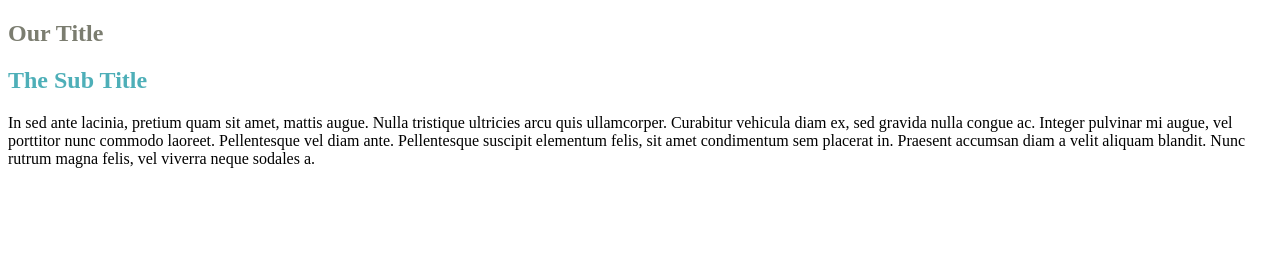
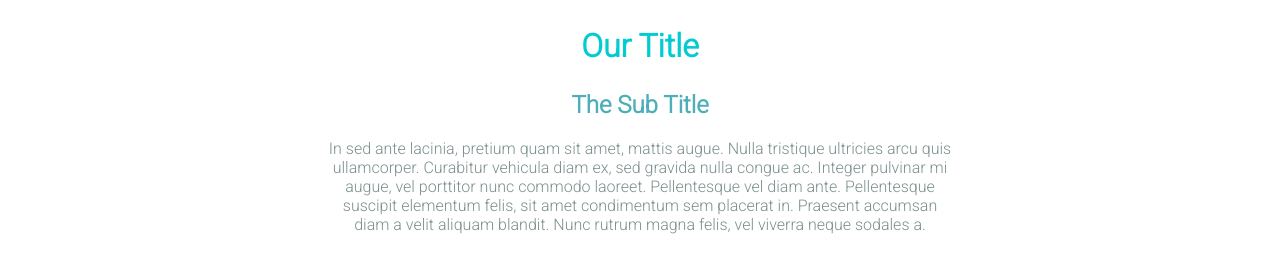
Before and after one commit to AMOC0409/color-change-fonts, a plain HTML site: page index.html in a window 1280 px wide. Drawn offline with Linux system fonts and the light colour scheme.

Commit message:
Updated Css file

```diff
--- a/css/main.css
+++ b/css/main.css
@@ -1,6 +1,6 @@
 body, html {
   text-align: center;
-  font-family: Gotham, Helvetica, Arial, sans-serif;
+font-family: 'Roboto', sans-serif;
   font-size: 1em;
 }
 
@@ -33,18 +33,7 @@ paragraph {
   float: left;
 
 }
-@media only screen and (max-device-width: 480px) {
-  h1 {
-color: : #7b7d70;
-}
 
-  h2 {
-color: #4eafb8;
-}
-
-  paragraph {
-color: #ff8641;
-}
 /* ----------- For screens 768px and larger ----------- */
 @media only screen and (min-device-width: 768px) {
   h1 {
--- a/index.html
+++ b/index.html
@@ -1,24 +1,17 @@
 <!doctype html>
 <html lang="en">
 
+
 <head>
-  <title>Changing font colors</title>
+  <meta charset="UTF-8">
+  <meta name="viewport" content="width=device-width, initial-scale=1">
+  <link rel="stylesheet" href= "css/main.css" />
+  <link rel="preconnect" href="https://fonts.googleapis.com">
+  <link rel="preconnect" href="https://fonts.gstatic.com" crossorigin>
+  <link href="https://fonts.googleapis.com/css2?family=Roboto:wght@300&display=swap" rel="stylesheet">
+    <title>Changing font colors</title>
 </head>
-<div>
-<style>
-  h1 {
-    color: #7b7d70;
-}
 
-  h2{
-    color: #4eafb8;
-}
-
-  paragraph {
-    color: #ff8641;
-}
-</style>
-</div>
 <body>
 
 <section>
@@ -26,7 +19,19 @@
     <h2>The Sub Title</h2>
     <p>In sed ante lacinia, pretium quam sit amet, mattis augue. Nulla tristique ultricies arcu quis ullamcorper. Curabitur vehicula diam ex, sed gravida nulla congue ac. Integer pulvinar mi augue, vel porttitor nunc commodo laoreet. Pellentesque vel diam ante. Pellentesque suscipit elementum felis, sit amet condimentum sem placerat in. Praesent accumsan diam a velit aliquam blandit. Nunc rutrum magna felis, vel viverra neque sodales a.</p>
 </section>
+<style>
+h1 {
+color: : #7b7d70;
+}
 
+h2 {
+color: #4eafb8;
+}
+
+paragraph {
+color: #ff8641;
+}
+</style>
 </body>
 
 </html>
```
